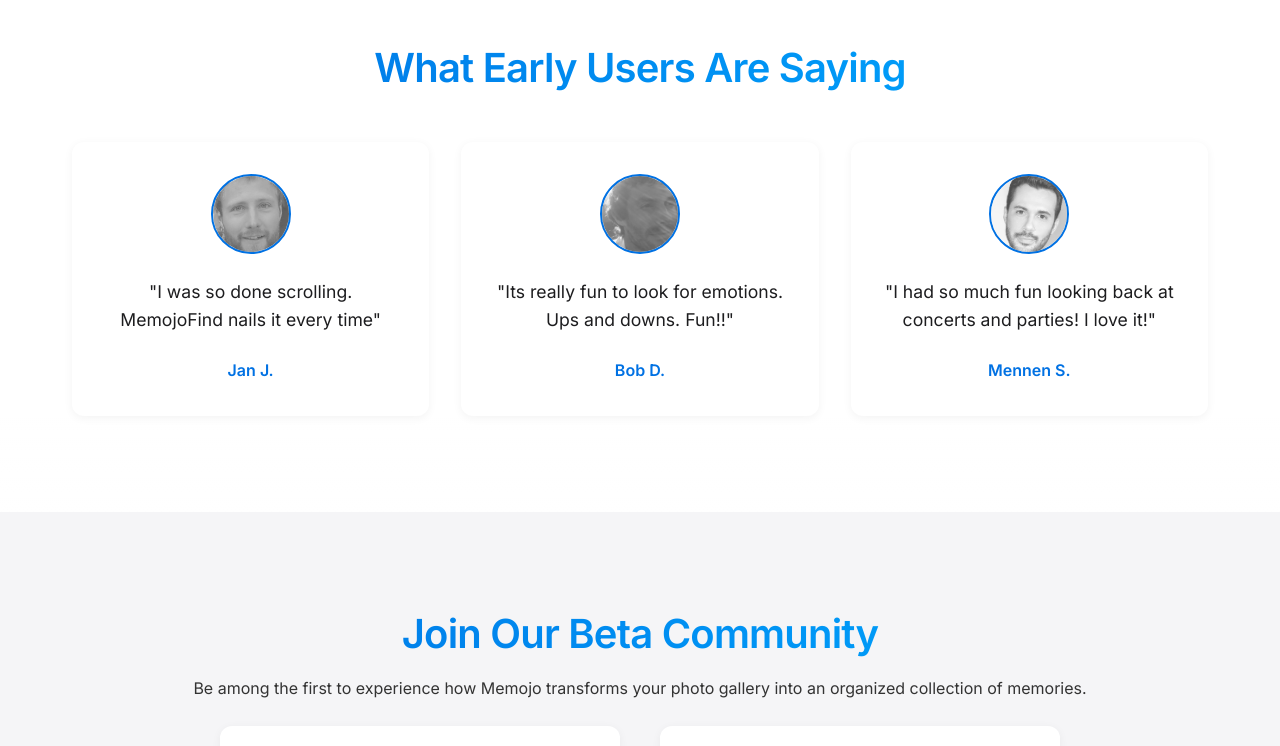
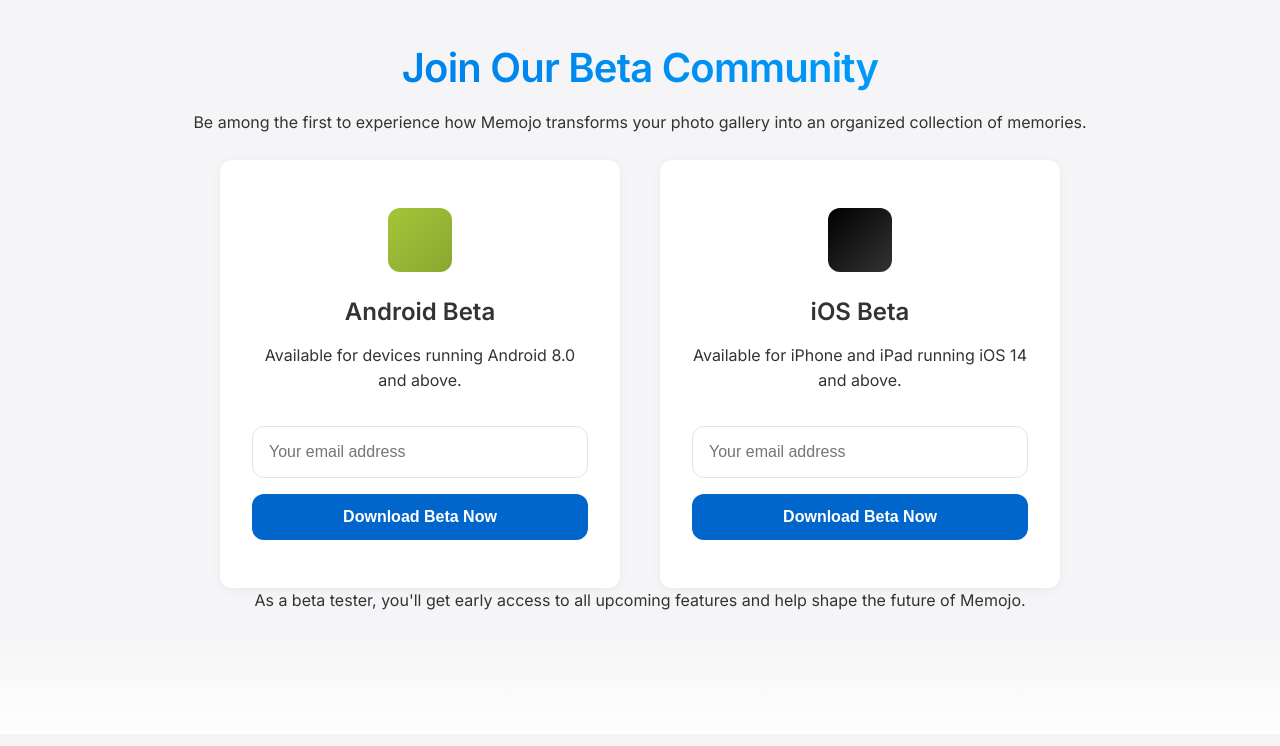
Before and after one commit to frankdelattin/memojo-landing-page, a website: page index.html in a window 1280 px wide. Shown: the part 2414-3160 px from the top of the page. Drawn offline with Linux system fonts and the light colour scheme; no server answers.

Commit message:
removed_testimonials_section_from_landing_page

```diff
--- a/index.html
+++ b/index.html
@@ -138,41 +138,6 @@
         </div>
     </section>
 
-    <section id="testimonials" class="testimonials">
-        <div class="container">
-            <h2>What Early Users Are Saying</h2>
-            <div class="testimonial-grid">
-                <div class="testimonial-card">
-                    <div class="testimonial-avatar">
-                        <img src="images/testimonial-jan.jpg.jpg" alt="User Jan J.">
-                    </div>
-                    <div class="testimonial-content">
-                        <p class="testimonial-text">"I was so done scrolling. MemojoFind nails it every time"</p>
-                        <p class="testimonial-author">Jan J.</p>
-                    </div>
-                </div>
-                <div class="testimonial-card">
-                    <div class="testimonial-avatar">
-                        <img src="images/testimonial-bob.jpg.jpg" alt="User Bob D.">
-                    </div>
-                    <div class="testimonial-content">
-                        <p class="testimonial-text">"Its really fun to look for emotions. Ups and downs. Fun!!"</p>
-                        <p class="testimonial-author">Bob D.</p>
-                    </div>
-                </div>
-                <div class="testimonial-card">
-                    <div class="testimonial-avatar">
-                        <img src="images/testimonial-mennan.jpg.jpg" alt="User Mennen S.">
-                    </div>
-                    <div class="testimonial-content">
-                        <p class="testimonial-text">"I had so much fun looking back at concerts and parties! I love it!"</p>
-                        <p class="testimonial-author">Mennen S.</p>
-                    </div>
-                </div>
-            </div>
-        </div>
-    </section>
-
     <section id="join-beta" class="join-beta">
         <div class="container">
             <h2>Join Our Beta Community</h2>
```
